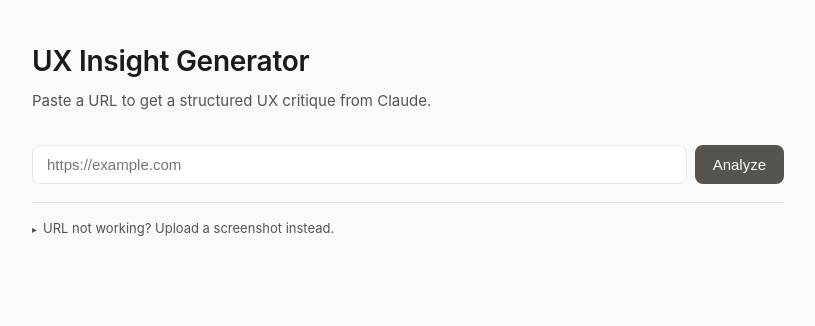
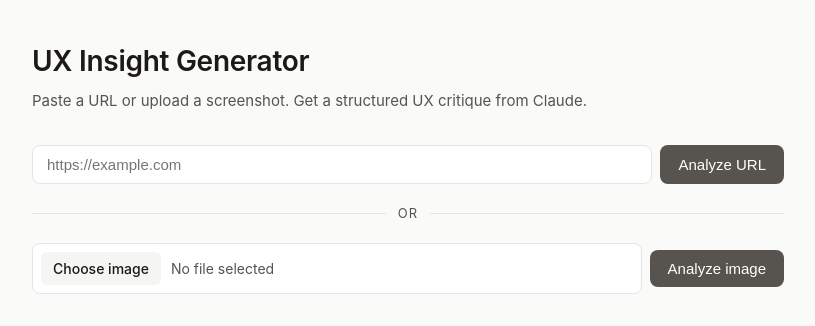
Before and after one commit to mimanjh/ux-insight-generator, a React (Vite) app in the folder frontend/: page / in a window 1280 px wide. Shown: the top 326 px of the page, without its empty margins (232-1047 px from the left). Built offline with nearby package versions, Linux system fonts and the light colour scheme.

Commit message:
image upload

```diff
--- a/frontend/src/App.css
+++ b/frontend/src/App.css
@@ -89,47 +89,32 @@
   cursor: not-allowed;
 }
 
-.upload-disclosure {
-  margin-top: 18px;
-  border-top: 1px solid var(--border);
-  padding-top: 14px;
+.divider {
+  display: flex;
+  align-items: center;
+  text-align: center;
+  margin: 20px 0;
+  color: var(--muted);
+  font-size: 13px;
+  text-transform: uppercase;
+  letter-spacing: 0.08em;
 }
 
-.upload-disclosure summary {
-  font-size: 13px;
-  color: var(--muted);
-  cursor: pointer;
-  user-select: none;
-  list-style: none;
-  display: inline-flex;
-  align-items: center;
-  gap: 6px;
+.divider::before,
+.divider::after {
+  content: '';
+  flex: 1;
+  border-bottom: 1px solid var(--border);
 }
 
-.upload-disclosure summary::-webkit-details-marker {
-  display: none;
-}
-
-.upload-disclosure summary::before {
-  content: '▸';
-  font-size: 10px;
-  transition: transform 0.15s ease;
-  display: inline-block;
-}
-
-.upload-disclosure[open] summary::before {
-  transform: rotate(90deg);
-}
-
-.upload-disclosure summary:hover {
-  color: var(--fg);
+.divider span {
+  padding: 0 12px;
 }
 
 .upload-row {
   display: flex;
   gap: 8px;
   align-items: center;
-  margin-top: 12px;
 }
 
 .file-label {
@@ -175,26 +160,20 @@
   white-space: nowrap;
 }
 
-.upload-row button.secondary {
-  padding: 10px 16px;
-  font-size: 14px;
+.upload-row button {
+  padding: 10px 18px;
+  font-size: 15px;
   font-weight: 500;
-  border: 1px solid var(--fg);
+  border: 0;
   border-radius: 8px;
-  background: transparent;
-  color: var(--fg);
+  background: var(--fg);
+  color: white;
   cursor: pointer;
   flex-shrink: 0;
 }
 
-.upload-row button.secondary:hover:not(:disabled) {
-  background: var(--fg);
-  color: white;
-}
-
-.upload-row button.secondary:disabled {
-  border-color: var(--border);
-  color: var(--muted);
+.upload-row button:disabled {
+  background: var(--muted);
   cursor: not-allowed;
 }
 
--- a/frontend/src/App.tsx
+++ b/frontend/src/App.tsx
@@ -44,7 +44,6 @@
   const [loading, setLoading] = useState(false)
   const [error, setError] = useState<AppError | null>(null)
   const [result, setResult] = useState<ApiResponse | null>(null)
-  const [uploadOpen, setUploadOpen] = useState(false)
 
   async function submit(send: () => Promise<Response>) {
     setError(null)
@@ -67,7 +66,6 @@
           (detail as Record<string, unknown>).error === 'capture_failed'
         ) {
           setError({ kind: 'capture_failed', detail: detail as CaptureFailedDetail })
-          setUploadOpen(true) // surface upload affordance
         } else {
           const message =
             typeof detail === 'string' ? detail : JSON.stringify(detail ?? `HTTP ${resp.status}`)
@@ -126,7 +124,7 @@
       <header className="hero">
         <h1>UX Insight Generator</h1>
         <p className="subtitle">
-          Paste a URL to get a structured UX critique from Claude.
+          Paste a URL or upload a screenshot. Get a structured UX critique from Claude.
         </p>
       </header>
 
@@ -139,7 +137,7 @@
           disabled={loading}
         />
         <button type="submit" disabled={loading || !url}>
-          {loading ? 'Analyzing…' : 'Analyze'}
+          {loading ? 'Analyzing…' : 'Analyze URL'}
         </button>
       </form>
 
@@ -153,12 +151,10 @@
         <p className="status error">Error: {error.message}</p>
       )}
 
-      <details
-        className="upload-disclosure"
-        open={uploadOpen}
-        onToggle={(e) => setUploadOpen(e.currentTarget.open)}
-      >
-        <summary>URL not working? Upload a screenshot instead.</summary>
+      <div className="divider">
+        <span>or</span>
+      </div>
+
       <form className="upload-row" onSubmit={onAnalyzeImage}>
         <label className="file-label">
           <input
@@ -172,11 +168,10 @@
             {file ? `${file.name} (${formatBytes(file.size)})` : 'No file selected'}
           </span>
         </label>
-          <button type="submit" className="secondary" disabled={loading || !file}>
+        <button type="submit" disabled={loading || !file}>
           {loading ? 'Analyzing…' : 'Analyze image'}
         </button>
       </form>
-      </details>
 
       {loading && (
         <p className="status">
```
Lines whose indentation alone changed are shown as unchanged.
